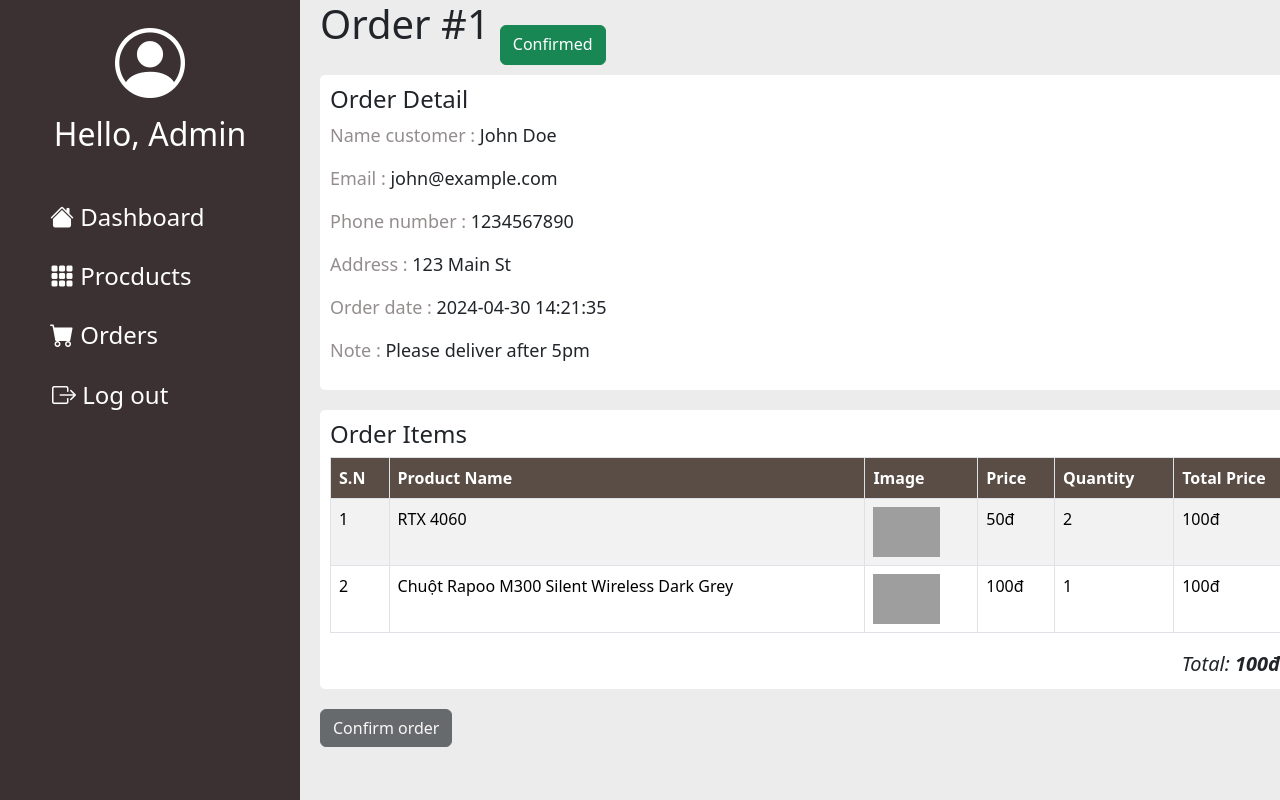
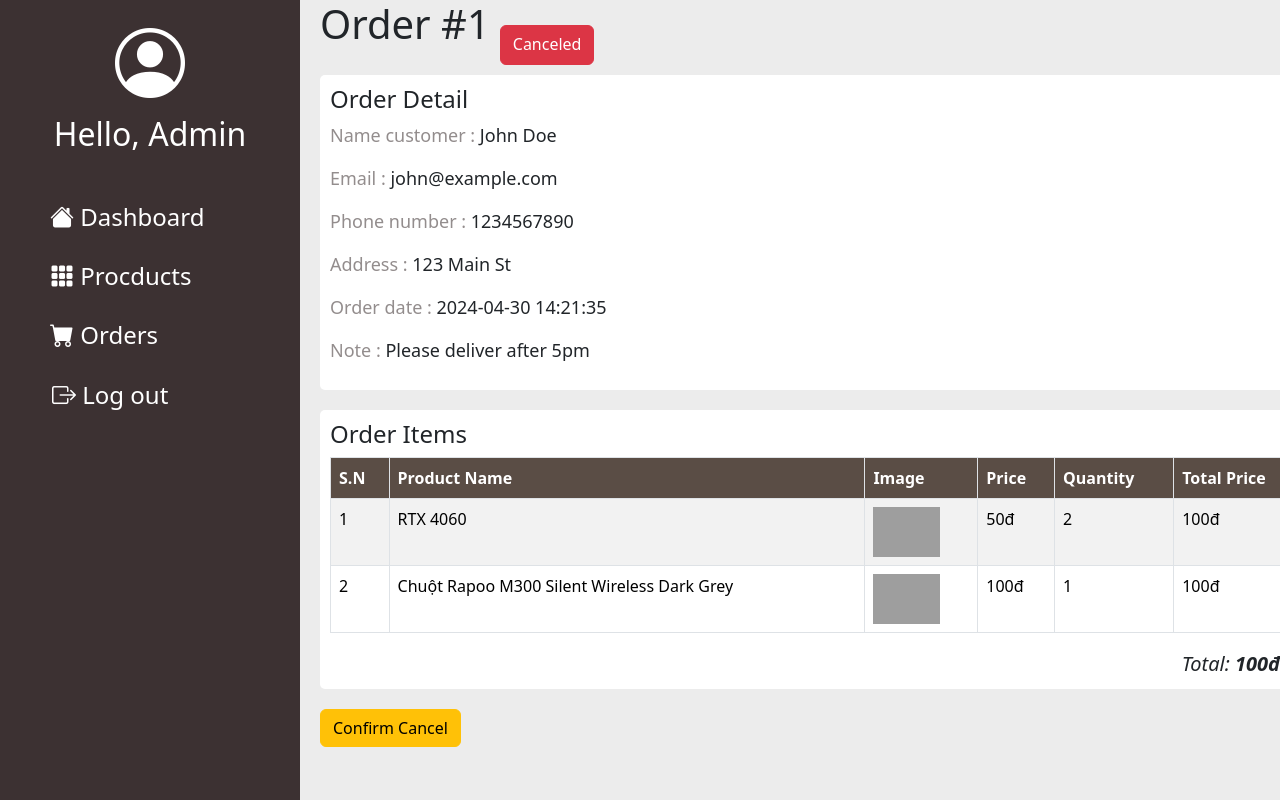
Before and after one commit to adung1211/btl-web, a PHP site: page /pages/detail.php?id=1 in a window 1280 px wide. Run offline with PHP 8.4, Linux system fonts and the light colour scheme; a user stored in the database is signed in; data comes from the database, SQL or seed files in the repository; grey boxes are pictures that could not be loaded.

Commit message:
update status

```diff
--- a/AdPages/pages/detail.php
+++ b/AdPages/pages/detail.php
@@ -38,12 +38,19 @@
                 <div style="display: flex; margin-bottom:10px">
                     <h1 style="margin-right: 10px">Order #<?php echo $row['id'];?></h1>
                     <?php
-                    if ($row['status'] == 'Confirmed'){
-                        echo'<div class="btn btn-success tx0">Confirmed</div>';
+                    if ($row['status'] == 'Pending'){
+                        echo'<div class="btn btn-info tx0">Pending</div>';
+                    }
+                    else if ($row['status'] == 'Processing'){
+                        echo'<div class="btn btn-primary tx0">Processing</div>';
+                    }
+                    else if ($row['status'] == 'Shipped'){
+                        echo'<div class="btn btn-success tx0">Shipped</div>';
                     }
                     else{
-                        echo'<div class="btn btn-primary tx0">Pending</div>';
+                        echo'<div class="btn btn-danger tx0">Canceled</div>';
                     }
+
                     ?>
                 </div>
                 <div class="ele-box" style="font-size: large;">
@@ -118,13 +125,19 @@
             </div>
 
             <?php
-                if ($row['status'] == 'Confirmed'){
-                    echo'
-                    <button type="button" class="btn btn-dark" style="margin-bottom: 20px;" disabled>Confirm order</button>                    ';
+                if ($row['status'] == 'Pending'){
+                    echo '
+                    <button type="button" class="btn btn-info" style="margin-bottom: 20px;" onClick="handledStatus('.$row['id'].', '.$row['user_id'].', \'Processing\')">Confirm Order</button>
+                    ';
                 }
-                else{
+                if ($row['status'] == 'Processing'){
                     echo '
-                    <button type="button" class="btn btn-warning" style="margin-bottom: 20px;" onClick="handledConfirm('.$row['id'].', '.$row['user_id'].')">Confirm Order</button>
+                    <button type="button" class="btn btn-info" style="margin-bottom: 20px;" onClick="handledStatus('.$row['id'].', '.$row['user_id'].', \'Shipped\')">Confirm Success</button>
+                    ';
+                }
+                if ($row['status'] != 'Canceled' && $row['status'] != 'Shipped'){
+                    echo '
+                    <button type="button" class="btn btn-warning" style="margin-bottom: 20px;" onClick="handledStatus('.$row['id'].', '.$row['user_id'].', \'Canceled\')">Confirm Cancel</button>
                     ';
                 }
             ?>
--- a/AdPages/script/detail.js
+++ b/AdPages/script/detail.js
@@ -1,14 +1,27 @@
-function handledConfirm(id, uid){
-    let isConfirmed = confirm('Are you sure you want to conform this order ?');
+function handledStatus(id, uid, status){
+    let isConfirmed = confirm('Are you sure you want to change status of this order ?');
 
     if (isConfirmed == false){
-        return
+        return;
+    }
+
+    if (status == "Processing"){
+        title = "Đơn hàng đã được xác nhận";
+        msg = "Shop đã nhận được đơn đặt hàng và đang đưa tới bạn trong thời gian sớm nhất";
+    }
+    else if (status == "Shipped"){
+        title = "Đơn hàng đã được giao thanh công";
+        msg = "Cảm ơn quý khách đã tin tưởng mua hàng tại website chúng tôi";
+    }
+    else{
+        title = "Đơn hàng đã bị huỷ";
+        msg = "Rất tiếc đơn hàng của bạn đã bị huỷ";
     }
 
     $.ajax({
-        url: '../script/confirm.php',
+        url: '../script/status.php',
         method: 'GET',
-        data: { id: id, uid: uid}, // Parameters to be passed
+        data: { id: id, uid: uid, status: status, title: title, msg: msg}, // Parameters to be passed
         success: function() {
             location.reload();
         }
```
Also changed, not shown: AdPages/pages/orders.php (+8 -2 lines), AdPages/script/status.php (renamed from AdPages/script/confirm.php, +6 -3 lines), CusPages/pages/order_history.php (+14 -1 lines).
